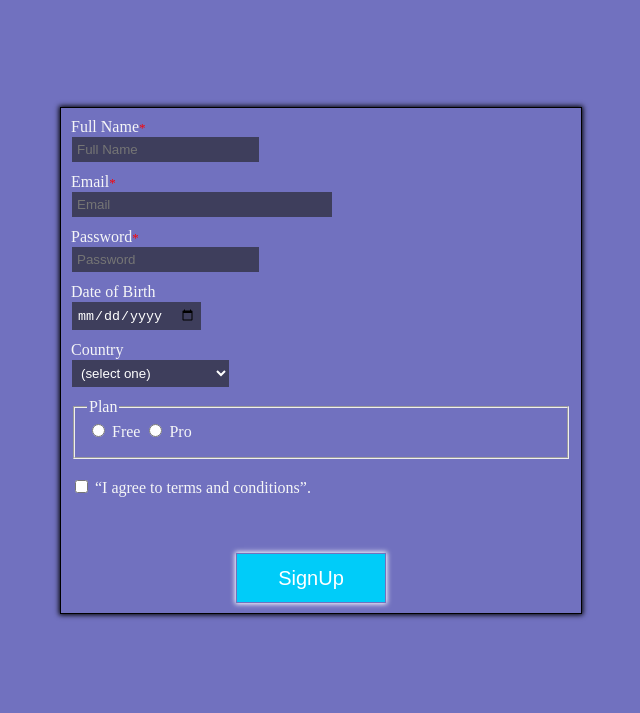
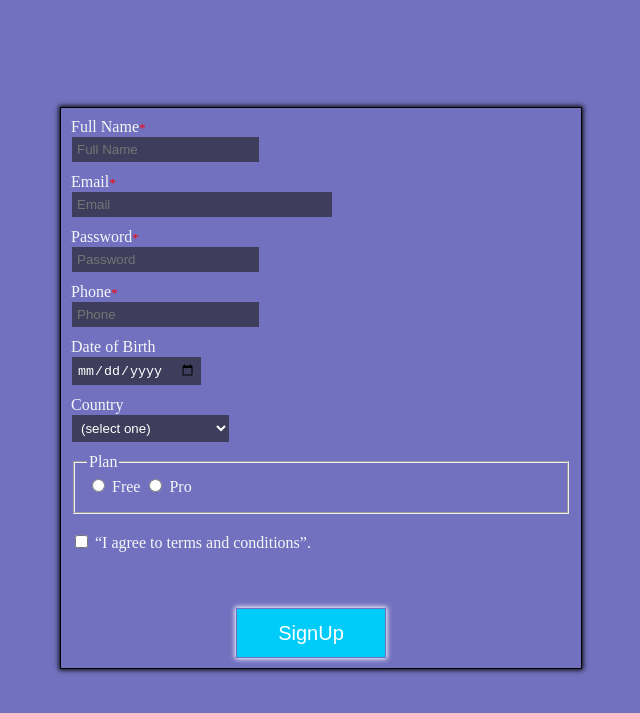
Before and after one commit to TareqAli-CS/SignUp-page, a plain HTML site: page signUp.html in a window 1280 px wide. Shown: the part 79-792 px from the top of the page, without its empty margins (319-959 px from the left). Drawn offline with Linux system fonts and the light colour scheme.

Commit message:
fix(signup-page): fix some issues

```diff
--- a/signUp.html
+++ b/signUp.html
@@ -84,9 +84,14 @@
                 <input type="password" id="password" name="password" placeholder="Password" required minlength='8'>
 
                 <br>
-                <label for="DOB">Date of Birth</label>
+                <label for="phone">Phone</label><span class="required">*</span>
                 <br>
-                <input type="date" name="date" id="DOB" placeholder="Date of Birth">
+                <input type="tel" name="phone" id="phone" placeholder="Phone" required>
+
+                <br>
+                <label for="date-of-birth">Date of Birth</label>
+                <br>
+                <input type="date" name="date-of-birth" id="date-of-birth" placeholder="Date of Birth">
 
                 <br>
                 <label for="country">Country</label>
```
